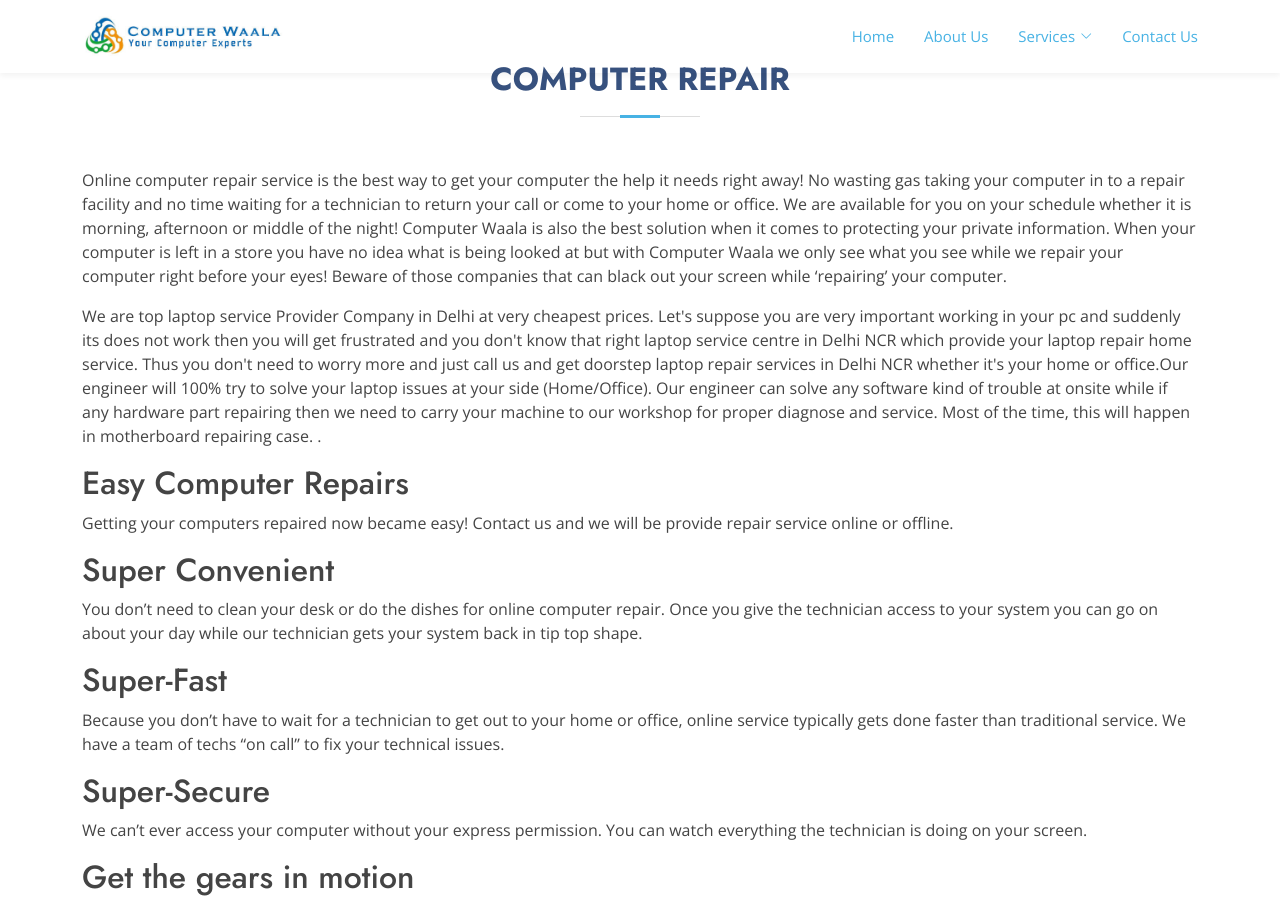
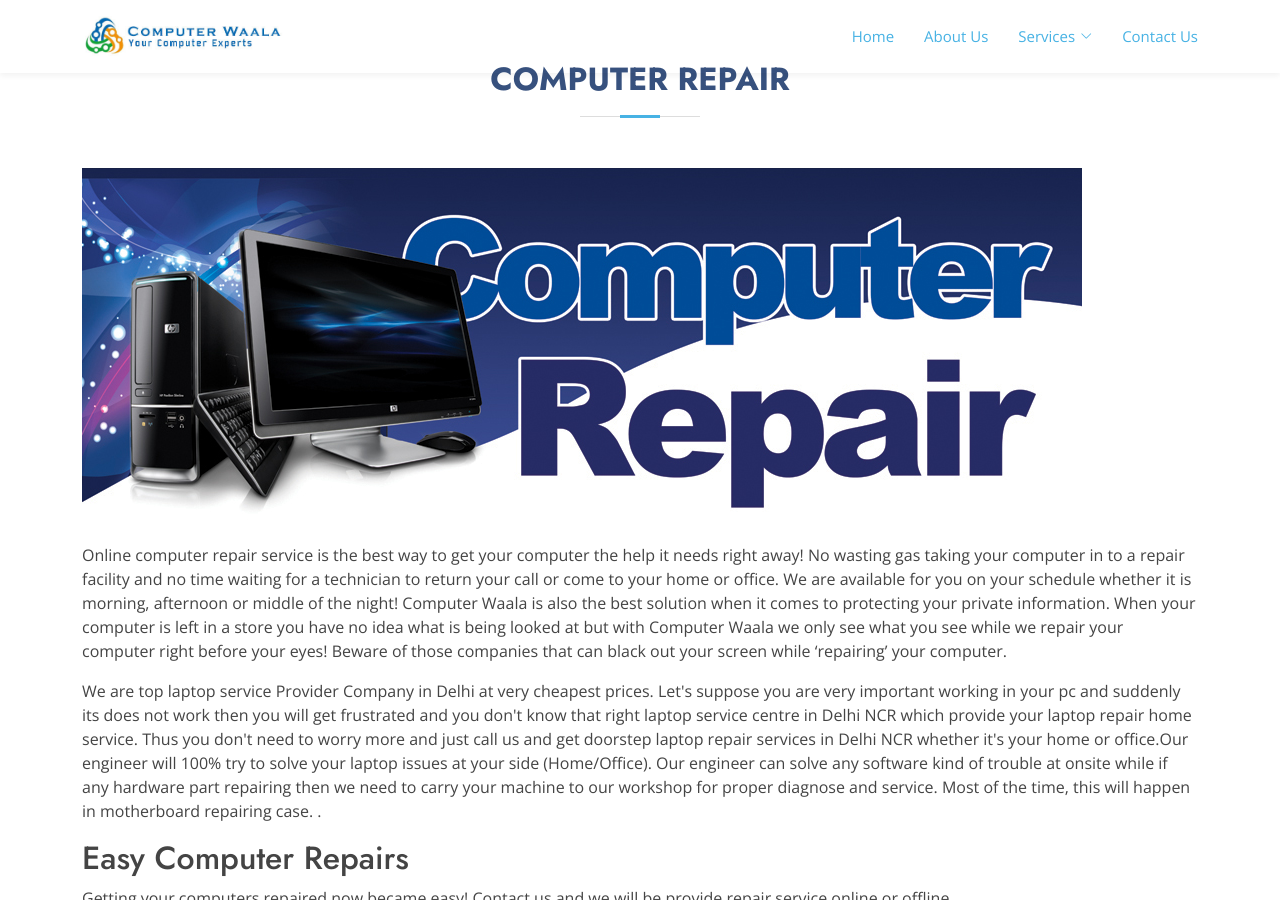
Before and after one commit to ProgrammerNomad/computerwaala, a Jekyll site: the page built from pages/services/computer-repair.html, in a window 1280 px wide and 900 px high. Built offline with Jekyll 4.4.1, drawn with Linux system fonts in a browser that asks for light colours.

Commit message:
computerrepair

```diff
--- a/pages/services/computer-repair.html
+++ b/pages/services/computer-repair.html
@@ -14,6 +14,12 @@
 
         <div class="section-title">
           <h2>Computer Repair</h2>
+        </div>
+
+        <div class="row">
+          <div class="col-lg-12">
+            <img src="/assets/img/Computer-Repair.jpg" class="img-fluid" alt="Responsive">
+          </div>
         </div>
 
         <div class="row content">
```
Also changed, not shown: assets/img/Computer-Repair.jpg (added).
